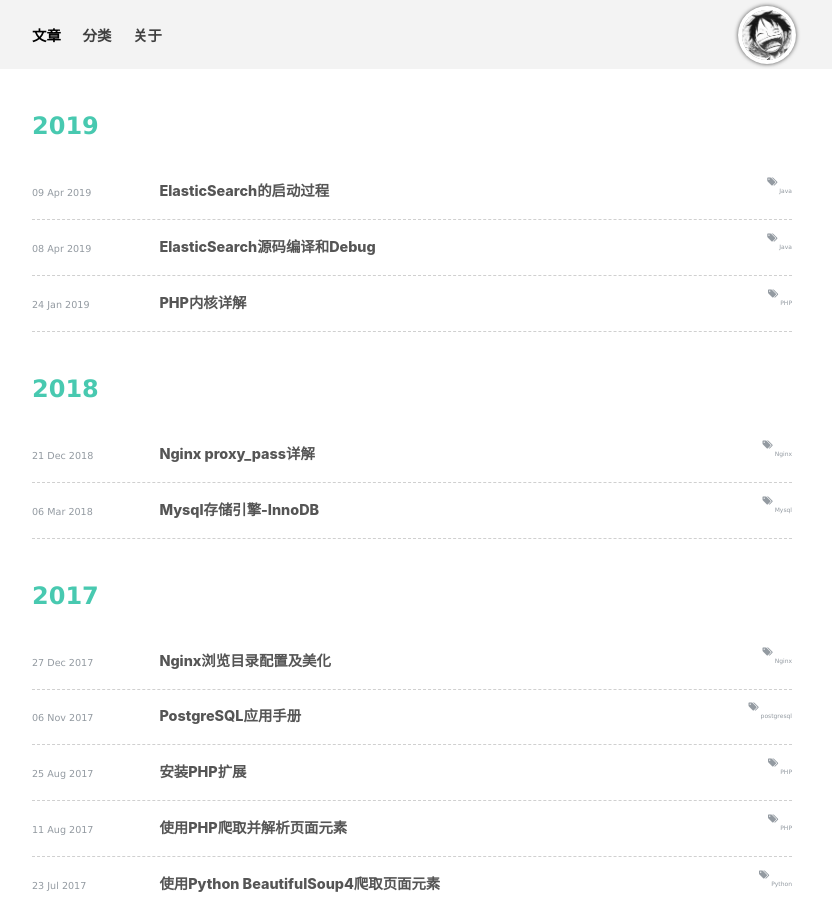
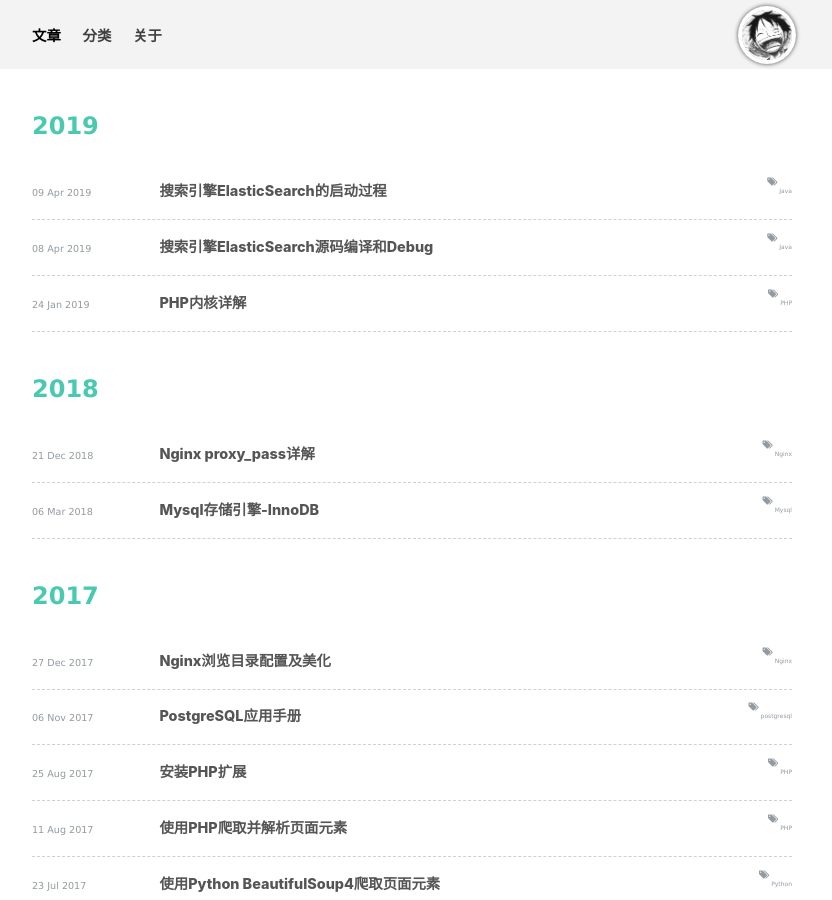
Before and after one commit to lanffy/lanffy.github.io, a Jekyll site: the page built from index.html, in a window 1280 px wide and 900 px high. Shown: the whole window, without its empty margins (228-1060 px from the left). Built offline with Jekyll 4.4.1, drawn with Linux system fonts in a browser that asks for light colours; nearby versions of some CDN libraries.

Commit message:
add post to learn elasticsearch startup

```diff
--- a/_posts/2019/2019-04-08-Elasticsearch-Compile-Source-And-Debug.md
+++ b/_posts/2019/2019-04-08-Elasticsearch-Compile-Source-And-Debug.md
@@ -1,6 +1,6 @@
 ---
 layout: post
-title: "ElasticSearch源码编译和Debug"
+title: "搜索引擎ElasticSearch源码编译和Debug"
 categories: [编程语言]
 tags: [Java]
 author_name: R_Lanffy
--- a/_posts/2019/2019-04-09-ElasticSearch-Start-Up-Process.md
+++ b/_posts/2019/2019-04-09-ElasticSearch-Start-Up-Process.md
@@ -1,6 +1,6 @@
 ---
 layout: post
-title: "ElasticSearch的启动过程"
+title: "搜索引擎ElasticSearch的启动过程"
 categories: [编程语言]
 tags: [Java]
 author_name: R_Lanffy
```
